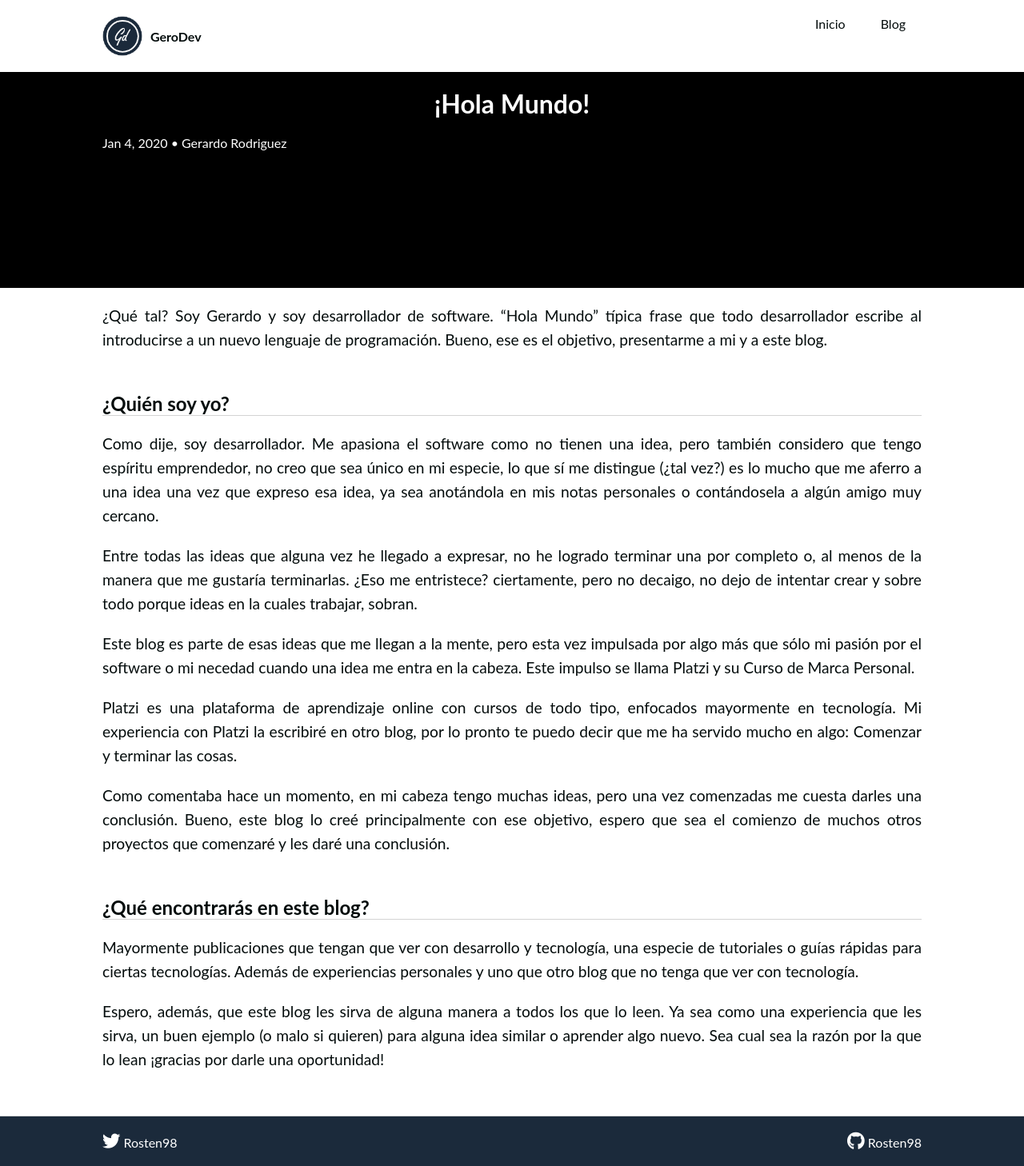
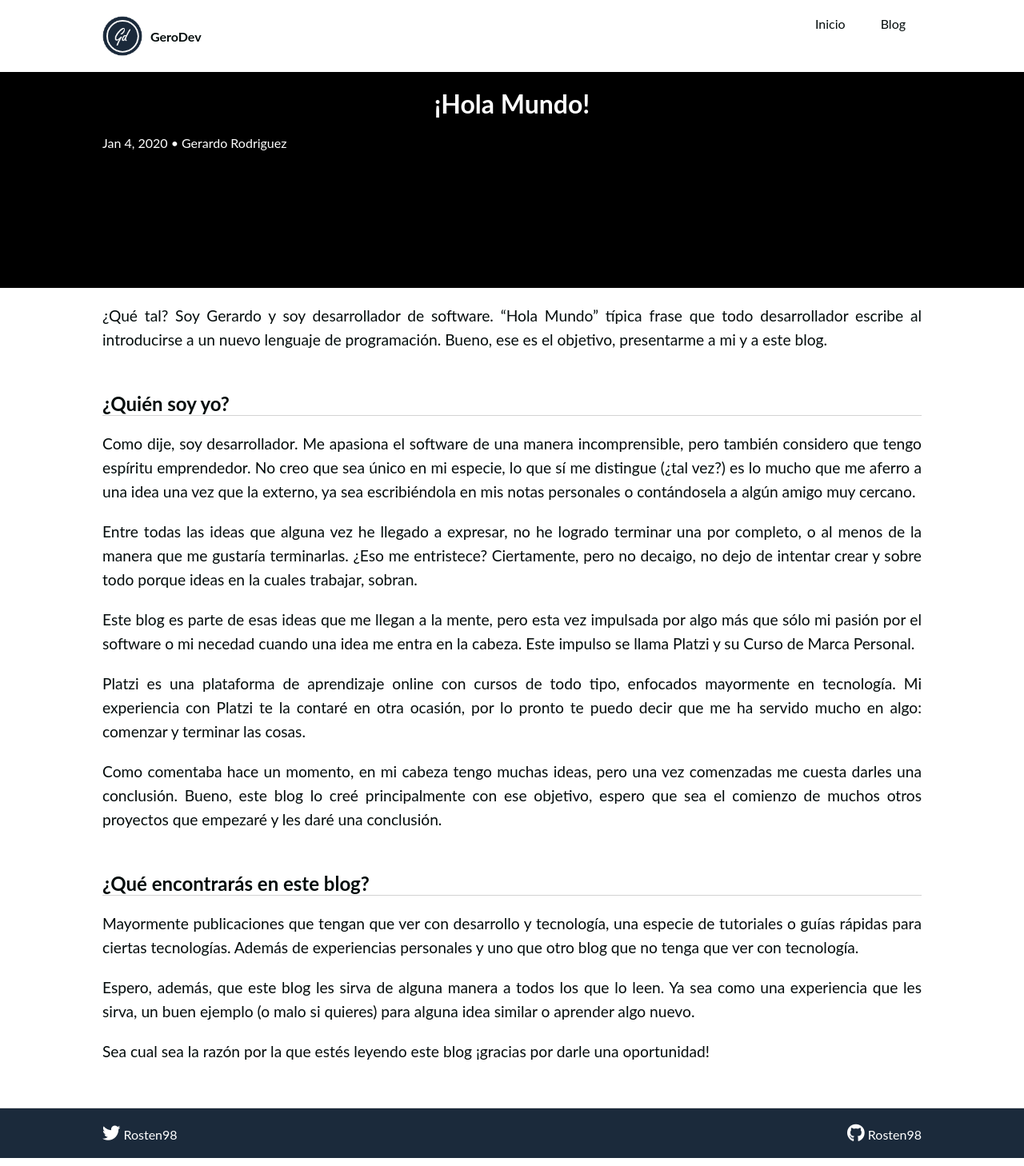
Before and after one commit to Rosten98/gerodev, a Jekyll site: the page built from _posts/2020-01-03-hola-mundo.md, in a window 1280 px wide. Shown: the whole page at 80% size. Built offline with Jekyll 4.4.1, drawn with Linux system fonts in a browser that asks for light colours; some web fonts are replaced.

Commit message:
Fixed post

```diff
--- a/_posts/2020-01-03-hola-mundo.md
+++ b/_posts/2020-01-03-hola-mundo.md
@@ -11,17 +11,19 @@ published: true
 ¿Qué tal? Soy Gerardo y soy desarrollador de software. "Hola Mundo" típica frase que todo desarrollador escribe al introducirse a un nuevo lenguaje de programación. Bueno, ese es el objetivo, presentarme a mi y a este blog.
 
 ## ¿Quién soy yo?
-Como dije, soy desarrollador. Me apasiona el software como no tienen una idea, pero también considero que tengo espíritu emprendedor, no creo que sea único en mi especie, lo que sí me distingue (¿tal vez?) es lo mucho que me aferro a una idea una vez que expreso esa idea, ya sea anotándola en mis notas personales o contándosela a algún amigo muy cercano.
+Como dije, soy desarrollador. Me apasiona el software de una manera incomprensible, pero también considero que tengo espíritu emprendedor. No creo que sea único en mi especie, lo que sí me distingue (¿tal vez?) es lo mucho que me aferro a una idea una vez que la externo, ya sea escribiéndola en mis notas personales o contándosela a algún amigo muy cercano.
 
-Entre todas las ideas que alguna vez he llegado a expresar, no he logrado terminar una por completo o, al menos de la manera que me gustaría terminarlas. ¿Eso me entristece? ciertamente, pero no decaigo, no dejo de intentar crear y sobre todo porque ideas en la cuales trabajar, sobran.
+Entre todas las ideas que alguna vez he llegado a expresar, no he logrado terminar una por completo, o al menos de la manera que me gustaría terminarlas. ¿Eso me entristece? Ciertamente, pero no decaigo, no dejo de intentar crear y sobre todo porque ideas en la cuales trabajar, sobran.
 
 Este blog es parte de esas ideas que me llegan a la mente, pero esta vez impulsada por algo más que sólo mi pasión por el software o mi necedad cuando una idea me entra en la cabeza. Este impulso se llama [Platzi](https://platzi.com/@Rosten98/) y su [Curso de Marca Personal](https://platzi.com/clases/marca-personal/).
 
-Platzi es una plataforma de aprendizaje online con cursos de todo tipo, enfocados mayormente en tecnología. Mi experiencia con Platzi la escribiré en otro blog, por lo pronto te puedo decir que me ha servido mucho en algo: Comenzar y terminar las cosas.
+Platzi es una plataforma de aprendizaje online con cursos de todo tipo, enfocados mayormente en tecnología. Mi experiencia con Platzi te la contaré en otra ocasión, por lo pronto te puedo decir que me ha servido mucho en algo: comenzar y terminar las cosas.
 
-Como comentaba hace un momento, en mi cabeza tengo muchas ideas, pero una vez comenzadas me cuesta darles una conclusión. Bueno, este blog lo creé principalmente con ese objetivo, espero que sea el comienzo de muchos otros proyectos que comenzaré y les daré una conclusión.
+Como comentaba hace un momento, en mi cabeza tengo muchas ideas, pero una vez comenzadas me cuesta darles una conclusión. Bueno, este blog lo creé principalmente con ese objetivo, espero que sea el comienzo de muchos otros proyectos que empezaré y les daré una conclusión.
 
 ## ¿Qué encontrarás en este blog?
 Mayormente publicaciones que tengan que ver con desarrollo y tecnología, una especie de tutoriales o guías rápidas para ciertas tecnologías. Además de experiencias personales y uno que otro blog que no tenga que ver con tecnología.
 
-Espero, además, que este blog les sirva de alguna manera a todos los que lo leen. Ya sea como una experiencia que les sirva, un buen ejemplo (o malo si quieren) para alguna idea similar o aprender algo nuevo. Sea cual sea la razón por la que lo lean ¡gracias por darle una oportunidad!
+Espero, además, que este blog les sirva de alguna manera a todos los que lo leen. Ya sea como una experiencia que les sirva, un buen ejemplo (o malo si quieres) para alguna idea similar o aprender algo nuevo.
+
+Sea cual sea la razón por la que estés leyendo este blog ¡gracias por darle una oportunidad!
```
